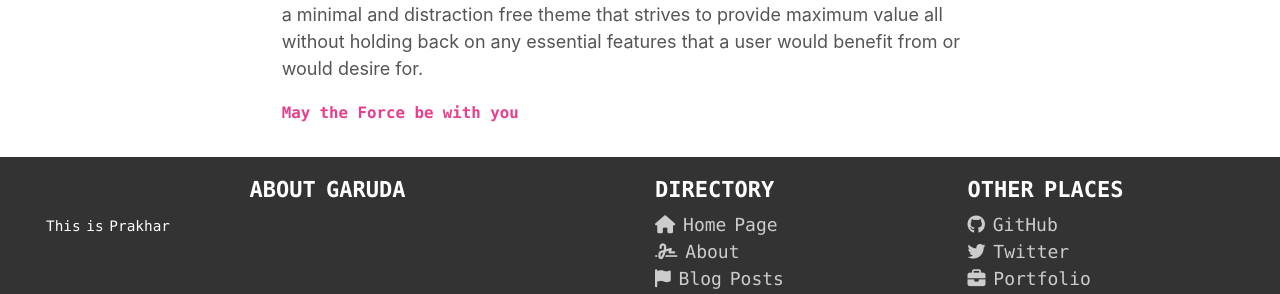
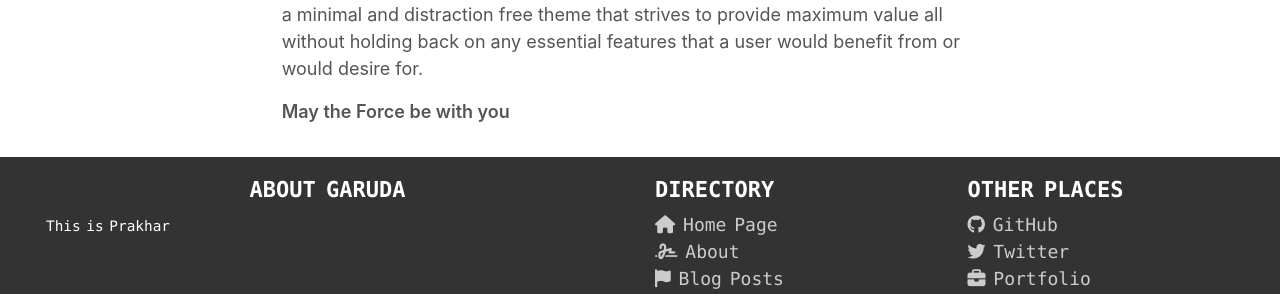
Before and after one commit to stardoom4/blog, a Jekyll site: the page built from index.md, in a window 1280 px wide. Shown: the part 2534-2828 px from the top of the page. Built offline with Jekyll 4.4.1, drawn with Linux system fonts in a browser that asks for light colours; nearby versions of some CDN libraries.

```diff
--- a/index.md
+++ b/index.md
@@ -65,4 +65,4 @@ Hence why you do not keep orphan notes: Every time you write a new note, make su
 
 This project is built on [**Enjoyment work**](https://github.com/brennanbrown/enjoyment-work) by [Brennan Kenneth Brown](https://github.com/brennanbrown) a simple yet highly functional jekyll-based theme that combines the best of different worlds. It is a minimal and distraction free theme that strives to provide maximum value all without holding back on any essential features that a user would benefit from or would desire for.
 
-**`May the Force be with you`**
+**May the Force be with you**
```
